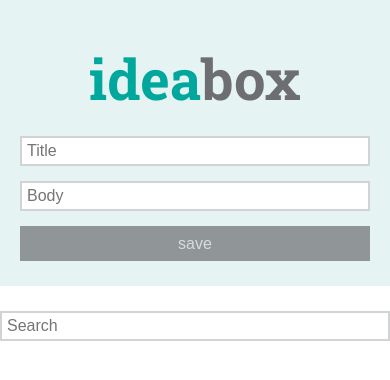
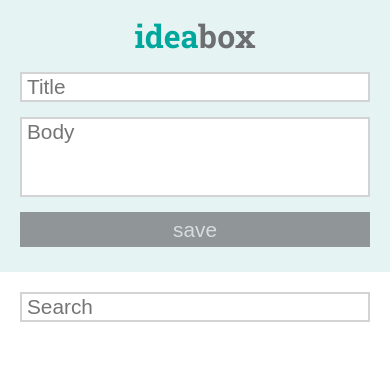
Before and after one commit to Casey1449/idea-box, a plain HTML site: page index.html in a window 390 px wide. Drawn offline with nearby package versions, Linux system fonts and the light colour scheme.

Commit message:
added media query for mobile specific specs

```diff
--- a/index.html
+++ b/index.html
@@ -9,8 +9,8 @@
   <body>
     <section class="idea-input">
       <h1>idea<span>box</span></h1>
-      <input class="title-input" placeholder="Title"></input>
-      <input class="body-input" placeholder="Body"></input>
+      <input class="title-input title-input-css" placeholder="Title"></input>
+      <input class="body-input body-input-css" placeholder="Body"></input>
       <button class="idea-submit" disabled ="true">save</button>
     </section>
 
--- a/style.css
+++ b/style.css
@@ -58,17 +58,16 @@ input {
 }
 
 .idea-list {
-  display: block;
-  width: 100%;
-  max-width: 500px;
-  margin: auto;
-  padding-top: 25px;
+  display: flex;
+  padding: 20px;
+  flex-direction: column;
+  align-items: center;
 }
 
 li {
-  padding: 0px;
-  display: flex;
-  flex-direction: column;
+  justify-content: center;
+  width: 100%;
+  max-width: 500px;
 }
 
 li header{
@@ -112,6 +111,7 @@ footer {
   align-items: center;
   padding-bottom: 20px;
 }
+
 footer button{
    display: inline-block;
    float: left;
@@ -157,3 +157,33 @@ footer p {
 .quality-css {
   font-family: 'Open Sans', sans-serif;
 }
+
+@media (max-width: 600px) {
+  h1 {
+    font-size: 2em;
+    margin-top: 0px;
+    margin-bottom: 20px;
+  }
+
+  .idea-input {
+    padding: 20px;
+  }
+
+  .title-input-css {
+    font-size: 1.3em;
+  }
+
+  .body-input-css {
+    font-size: 1.3em;
+    height: 80px;
+    padding: 10px 5px 60px 5px;
+  }
+
+  .search {
+    font-size: 1.3em;
+  }
+
+  .idea-input button {
+    font-size: 1.3em;
+  }
+}
```
